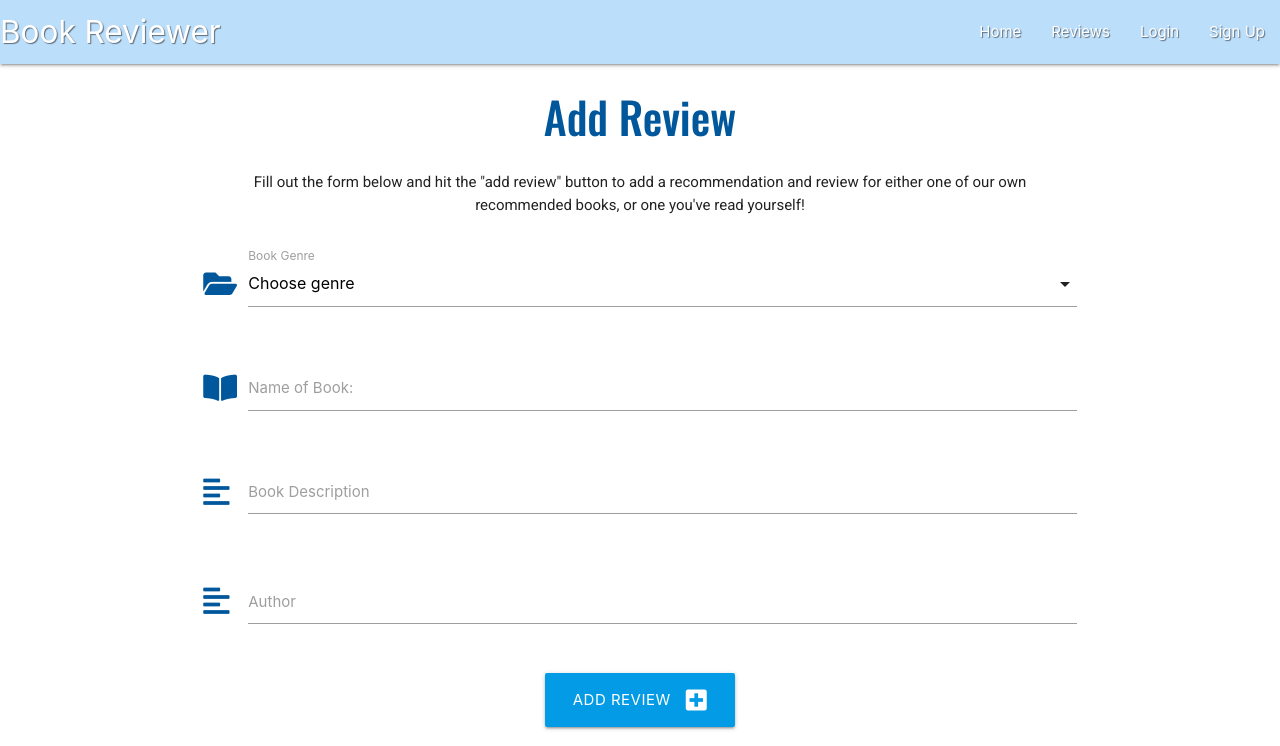
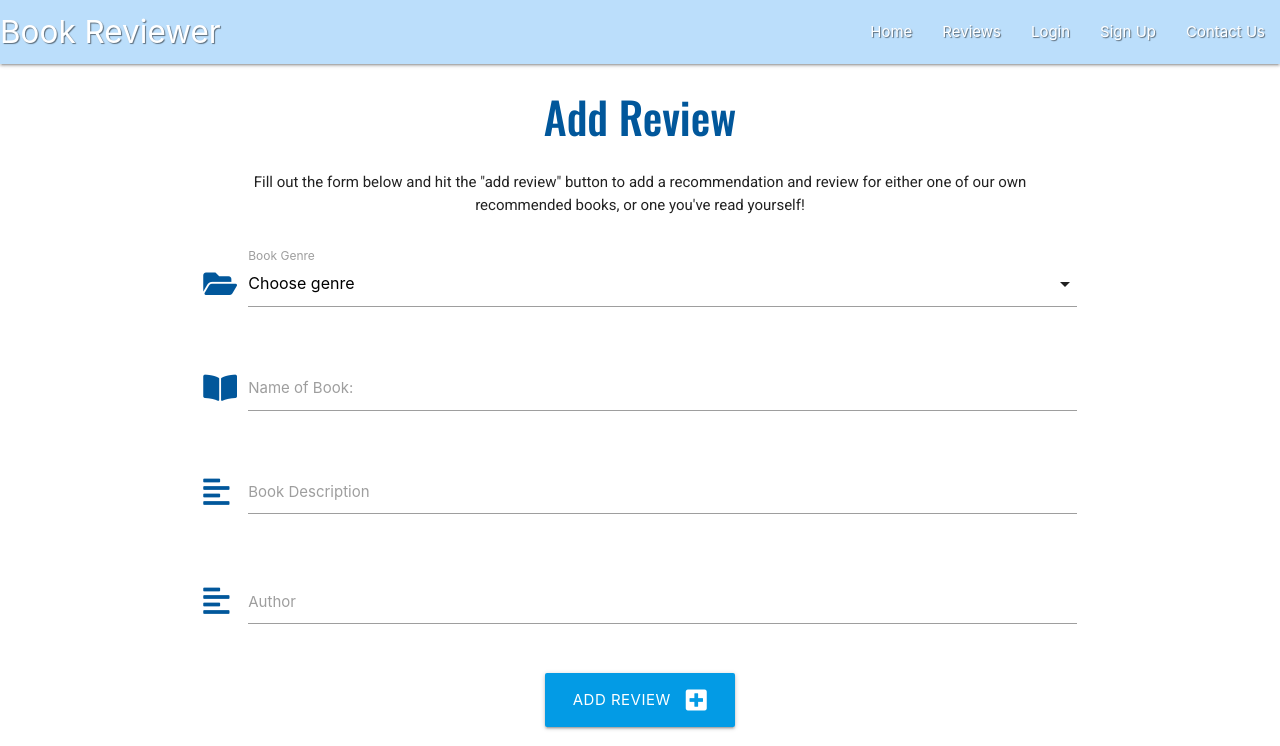
Before and after one commit to AJWest22/MS3, a Flask app: page /add_review in a window 1280 px wide. Shown: the top 746 px of the page. Run offline with Flask 2, Linux system fonts and the light colour scheme; data that the repository does not hold is empty; some libraries are stand-ins or nearby versions.

Commit message:
added contact us page to menu

```diff
--- a/app.py
+++ b/app.py
@@ -135,6 +135,11 @@ def delete_review(reviews_id):
     flash("Review Deleted")
     return redirect(url_for("reviews"))
 
+
+@app.route("/contact_us")
+def contact_us():
+    return render_template('contact_us.html')
+
 if __name__ == "__main__":
     app.run(host=os.environ.get("IP"),
             port=int(os.environ.get("PORT")),
--- a/templates/base.html
+++ b/templates/base.html
@@ -31,6 +31,7 @@
                     {% else %}
                         <li><a href="{{ url_for('login') }}">Login</a></li>
                         <li><a href="{{ url_for('signup') }}">Sign Up</a></li>
+                        <li><a href="{{ url_for('contact_us') }}">Contact Us</a</li>
                     {% endif %}
                 </ul>
                 </div>
```
